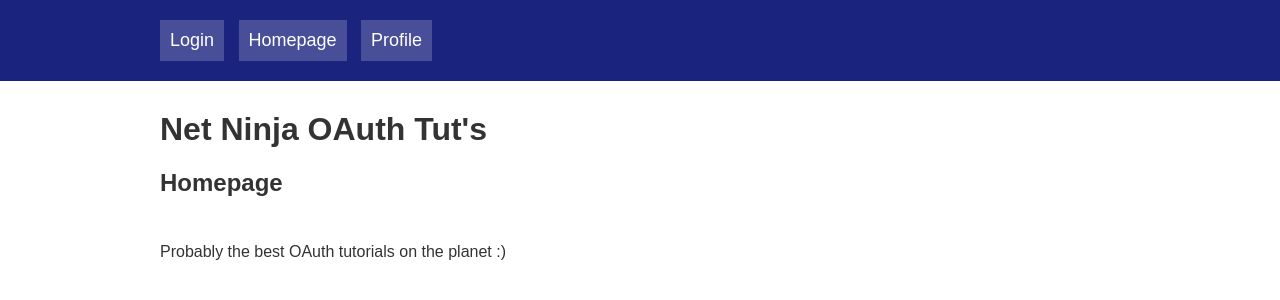
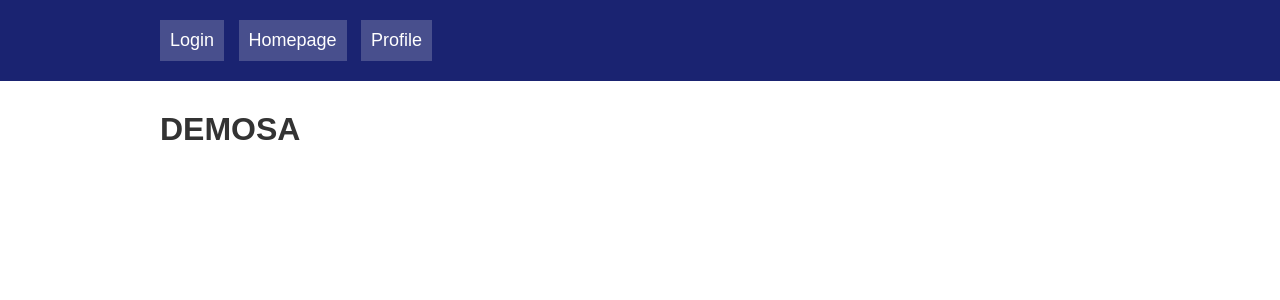
Before and after one commit to eneye380/demosa-express, a Node server app: page / in a window 1280 px wide. Shown: the top 300 px of the page. Run offline with Node 20, Linux system fonts and the light colour scheme; some libraries are stand-ins or nearby versions.

Commit message:
Second Commit

```diff
--- a/package.json
+++ b/package.json
@@ -5,7 +5,8 @@
   "main": "index.js",
   "scripts": {
     "test": "echo \"Error: no test specified\" && exit 1",
-    "scss": "node-sass --include-path scss scss/styles.scss public/css/styles.css"
+    "scss": "node-sass --include-path scss scss/styles.scss public/css/styles.css",
+    "watch": "nodemon -e scss -x \"npm run scss\""
   },
   "author": "abdulmumin eneye abdulkarim",
   "license": "ISC",
--- a/public/css/styles.css
+++ b/public/css/styles.css
@@ -3,7 +3,7 @@ body {
   margin: 0; }
 
 nav {
-  background: #1A237E;
+  background: #1A2371;
   padding: 20px 10px; }
 
 nav ul {
@@ -35,7 +35,7 @@ main, header {
   text-decoration: none;
   font-size: 18px;
   padding: 10px;
-  background: #1A237E; }
+  background: #1A2371; }
 
 main img {
   width: 40px;
@@ -47,5 +47,4 @@ main p {
   display: inline-block; }
 
 .page-banner {
-  background-image: url("/assets/img/banner-1.png");
   height: 100%; }
--- a/scss/variables.scss
+++ b/scss/variables.scss
@@ -1 +1 @@
-$theme-primary-color: #1A237E;
+$theme-primary-color: #1A2371;
--- a/views/home.ejs
+++ b/views/home.ejs
@@ -1,30 +1,12 @@
-<!DOCTYPE html>
-<html>
-    <head>
-        <meta charset="utf-8">
-        <title>OAuth Tutorials</title>
-        <link href="/assets/css/styles.css" rel="stylesheet">
-    </head>
-    <body>
-        <nav>
-            <ul>
-                <% if (user) { %>
-                <li><a href="/auth/logout">Log out</a></li>
-                <% } else { %>
-                <li><a href="/auth/login">Login</a></li>
-                <% } %>
-                <li><a href="/">Homepage</a></li>
-                <li><a href="/profile">Profile</a></li>
-            </ul>
-        </nav>
+<% include partials/top-nav.ejs %>
         <div class="page-banner" style="background-image: url('/assets/img/banner-1.png')">
         </div>
         <header>
-            <h1>Net Ninja OAuth Tut's</h1>
-            <h2>Homepage</h2>
+            <h1>DEMOSA</h1>
+
         </header>
         <main>
-            <p>Probably the best OAuth tutorials on the planet :)</p>
+
         </main>
     </body>
 </html>
--- /dev/null
+++ b/views/partials/top-nav.ejs
@@ -0,0 +1,19 @@
+<!DOCTYPE html>
+<html>
+    <head>
+        <meta charset="utf-8">
+        <title>OAuth Tutorials</title>
+        <link href="/assets/css/styles.css" rel="stylesheet">
+    </head>
+    <body>
+        <nav>
+            <ul>
+                <% if (user) { %>
+                <li><a href="/auth/logout">Log out</a></li>
+                <% } else { %>
+                <li><a href="/auth/login">Login</a></li>
+                <% } %>
+                <li><a href="/">Homepage</a></li>
+                <li><a href="/profile">Profile</a></li>
+            </ul>
+        </nav>
```
Also changed, not shown: views/login.ejs (+1 -19 lines), views/profile.ejs (+1 -19 lines).
